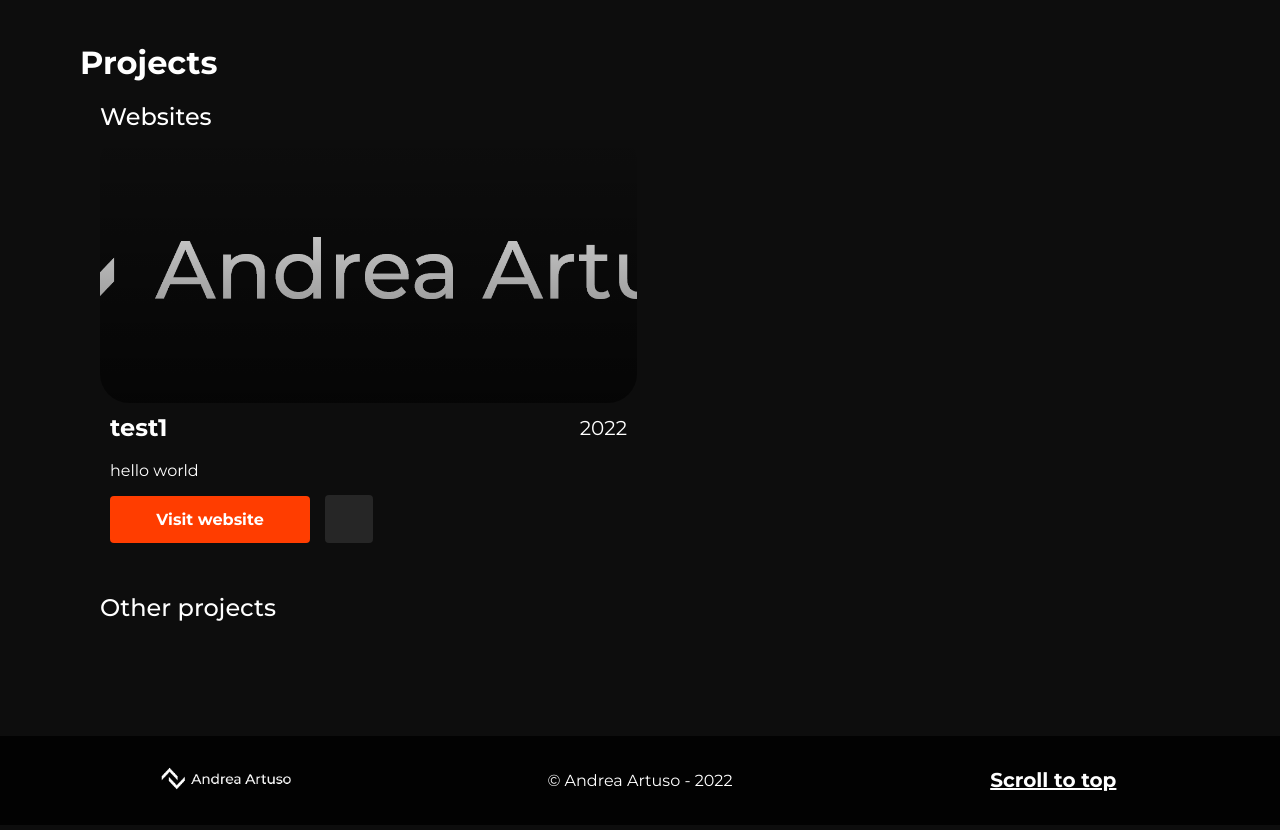
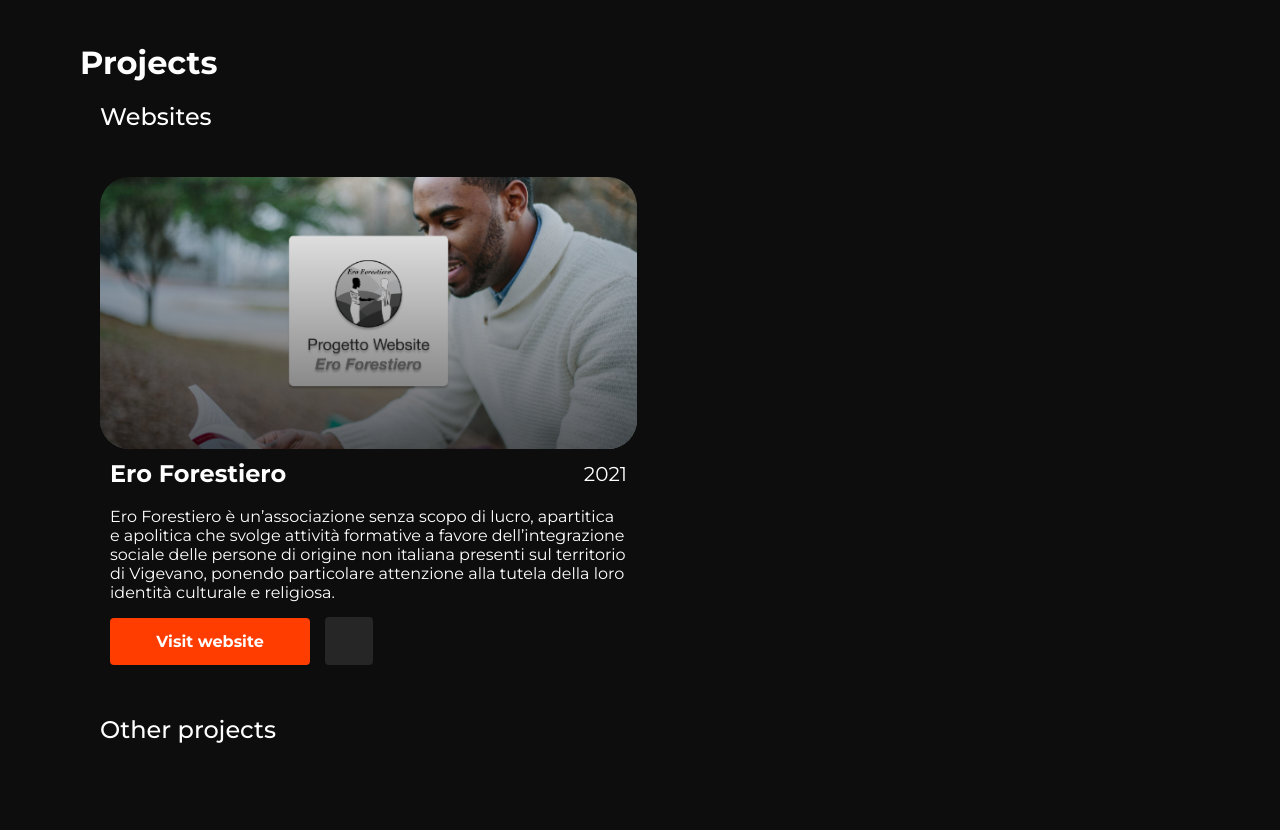
Before and after one commit to andrea-artuso/andrea-artuso.github.io, a React (Create React App) app: page / in a window 1280 px wide. Shown: the part 560-1390 px from the top of the page. Built offline with nearby package versions, Linux system fonts and the light colour scheme; some icons are missing; the HTML template or start-up script is replaced by a standard one.

Commit message:
Setted up first project

```diff
--- a/src/App.css
+++ b/src/App.css
@@ -170,6 +170,7 @@ main section {
 .grid {
   display: grid;
   grid-template-columns: repeat(auto-fit, 537px);
+  margin-top: 46px;
 }
 
 
--- a/src/App.js
+++ b/src/App.js
@@ -1,6 +1,9 @@
 import './App.css';
 import ProfilePictue from './assets/ProfilePicture.png';
 import logo from './assets/logotype-WHITE.png';
+
+import eroforestiero from './assets/projects/ero-forestiero.webp';
+
 import { LinkedinBoxFill, GithubFill, Envelope } from 'akar-icons';
 
 import { useState } from 'react';
@@ -62,7 +65,7 @@ Lorem ipsum dolor sit amet.</p>
           <h2>Websites</h2>
 
           <div className='grid'>
-            <WebProject imgUrl={logo} title='test1' year={2022} description='hello world' links={['ciao', 'ci']} />
+            <WebProject imgUrl={eroforestiero} title='Ero Forestiero' year={2021} description='Ero Forestiero è un’associazione senza scopo di lucro, apartitica e apolitica che svolge attività formative a favore dell’integrazione sociale delle persone di origine non italiana presenti sul territorio di Vigevano, ponendo particolare attenzione alla tutela della loro identità culturale e religiosa.' links={['https://www.eroforestiero.org/', 'https://github.com/Coding-Bunker/Ero-Forestiero']} />
           </div>
 
         </section>
--- a/src/components/WebProject/WebProject.jsx
+++ b/src/components/WebProject/WebProject.jsx
@@ -1,4 +1,7 @@
+import PropTypes from 'prop-types'
+
 import './WebProject.css'
+
 import { GithubFill } from 'akar-icons';
 
 const WebProject = ({ imgUrl, title, year, description, links }) => {
@@ -19,8 +22,8 @@ const WebProject = ({ imgUrl, title, year, description, links }) => {
             <div className='inline-links'>
                 {links.length === 2 ?
                     <>
-                        <a href={links[0]} className='first-button'>Visit website</a>
-                        <a href={links[1]} className='secondary-button'> <GithubFill strokeWidth={2} size={20} /> </a>
+                        <a href={links[0]} target='_blank' rel='noopener noreferrer' className='first-button'>Visit website</a>
+                        <a href={links[1]} target='_blank' rel='noopener noreferrer' className='secondary-button'> <GithubFill strokeWidth={2} size={20} /> </a>
                     </>
                     : <a href={links[0]} className='first-button'>Visit website</a>
                 }
@@ -30,4 +33,12 @@ const WebProject = ({ imgUrl, title, year, description, links }) => {
   )
 }
 
+WebProject.propTypes = {
+    imgUrl: PropTypes.string,
+    title: PropTypes.string,
+    year: PropTypes.number,
+    description: PropTypes.string,
+    links: PropTypes.string
+  }
+
 export default WebProject
```
Also changed, not shown: src/assets/projects/ero-forestiero.webp (added).
